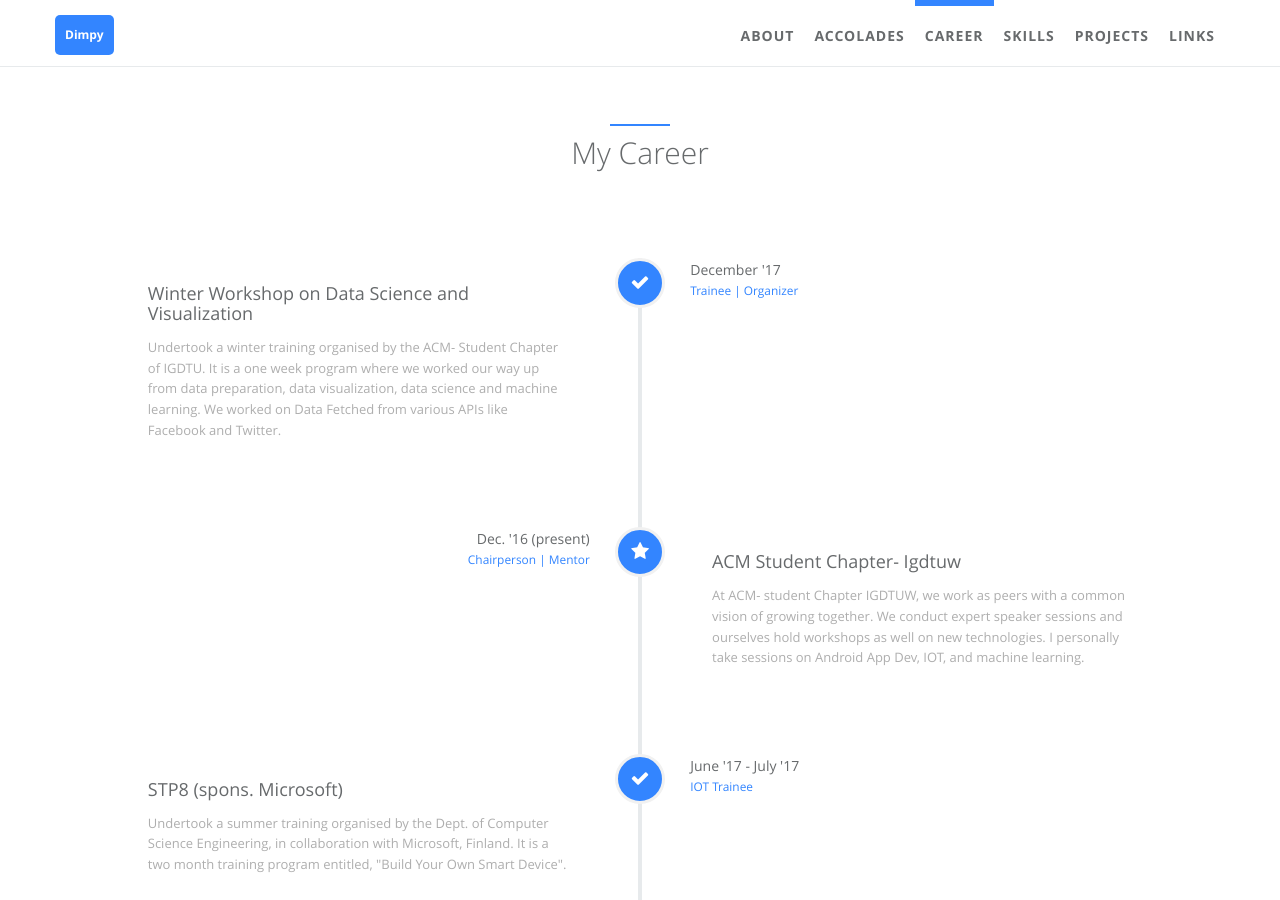
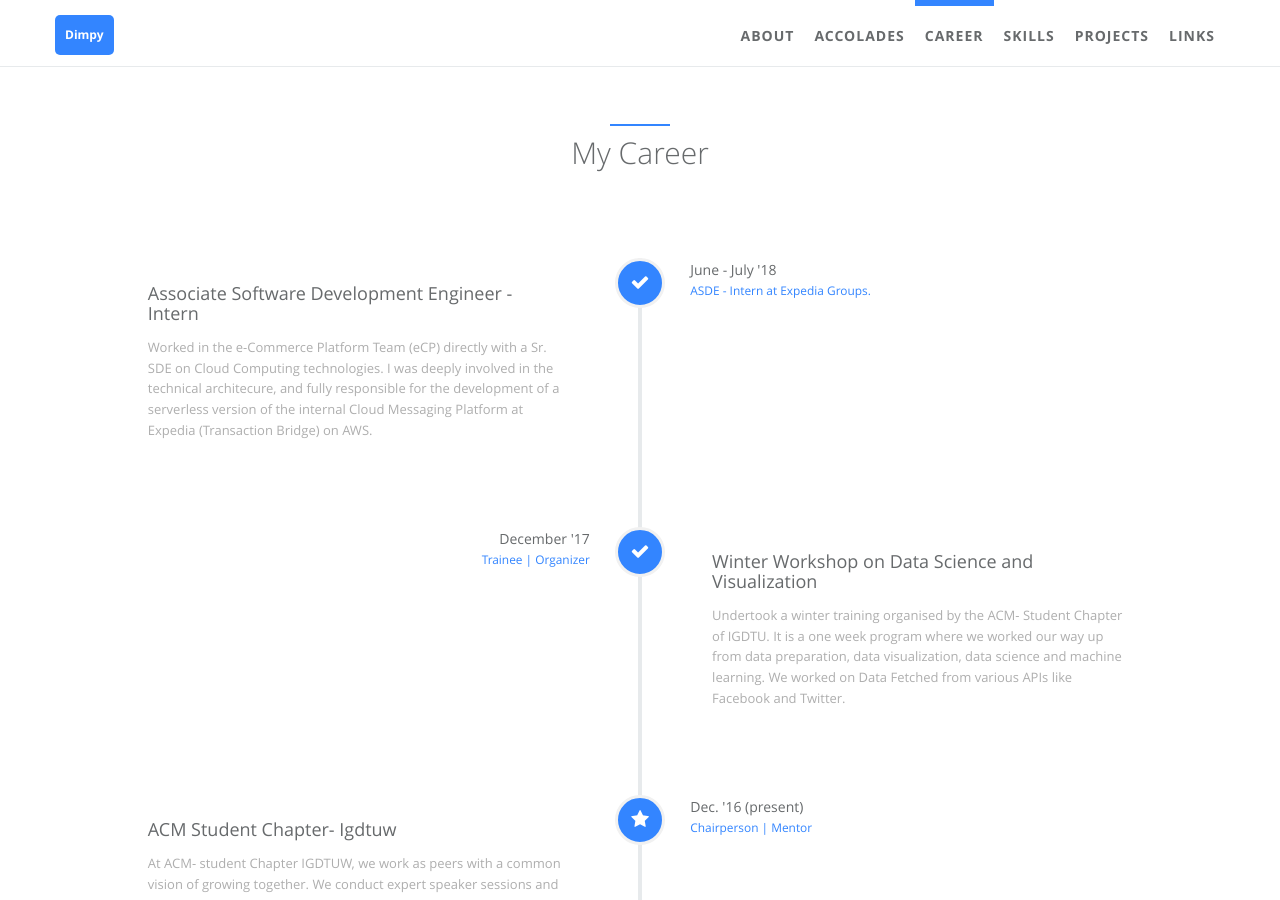
Before and after one commit to CREVIOS/dimpy-chhabra.github.io, a Jekyll site: the page built from index.html, in a window 1280 px wide and 900 px high, scrolled down 1671 px. Built offline with Jekyll 4.4.1, drawn with Linux system fonts in a browser that asks for light colours.

Commit message:
Experience Added

```diff
--- a/_data/index/careers.yml
+++ b/_data/index/careers.yml
@@ -1,5 +1,19 @@
 # careers section data
 # if you don't have language feature(language.yml is empty), ignore "i18n" items
+
+- name:
+    detail: Associate Software Development Engineer - Intern
+    i18n: company_b
+  desc:
+    detail: Worked in the e-Commerce Platform Team (eCP) directly with a Sr. SDE on Cloud Computing technologies. I was deeply involved in the technical architecure, and fully responsible for the development of a serverless version of the internal Cloud Messaging Platform at Expedia (Transaction Bridge) on AWS.
+    i18n: company_b_desc
+  date:
+    detail: June - July '18
+    i18n: company_b_date
+  job:
+    detail: ASDE - Intern at Expedia Groups.
+    i18n: company_b_job
+  icon: far fa-check
 
 - name:
     detail: Winter Workshop on Data Science and Visualization
--- a/_data/index/skills.yml
+++ b/_data/index/skills.yml
@@ -2,5 +2,5 @@
 
 label: Ability
 id : cs
-aspects: Android App Dev, JAVA, C, C++,Python, IOT , R, MySQL, Oracle SQL, Git, CSS, HTML, Javascript, php, Um... being Happy, Embedded C
-percentage: 95,        90,     90, 75   ,70,   90, 65, 95,        95,     80,  90,     95,     85,    70,      100,       60
+aspects: Android App Dev, JAVA, AWS , C, C++,Python, IOT , R, MySQL, Oracle SQL, Git, CSS, HTML, Javascript, php, Um... being Happy, Embedded C
+percentage: 95,            90, 90 ,   90, 75   ,70,   90, 65, 95,        95,     80,  90,     95,     85,    70,      100,       60
```
Also changed, not shown: static/assets/img/landing/expedia.png (added).
